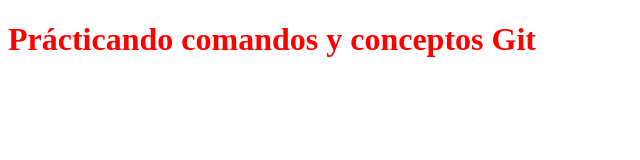
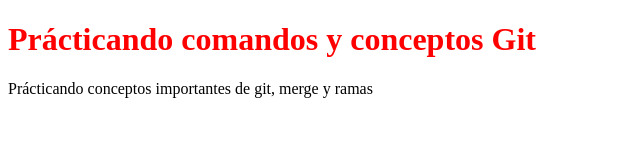
Before and after one commit to crisnode/blog-practica, a website: page public/index.html in a window 1280 px wide. Shown: the whole page, without its empty margins (0-640 px from the left). Drawn offline with Linux system fonts and the light colour scheme.

Commit message:
cambiopractica

```diff
--- a/public/index.html
+++ b/public/index.html
@@ -11,5 +11,6 @@
     <script src="../practica.js"></script>
 
     <h1 id="titulo">Prácticando comandos y conceptos Git</h1>
+    <p>Prácticando conceptos importantes de git, merge y ramas</p>
   </body>
 </html>
```
